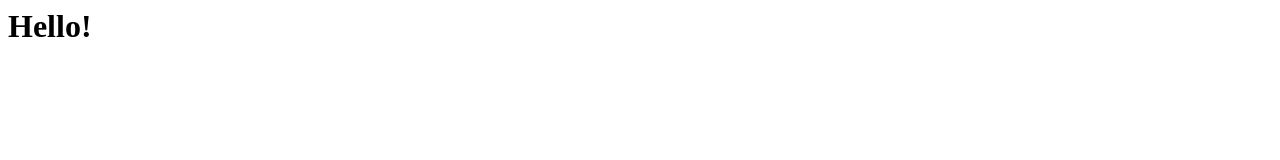
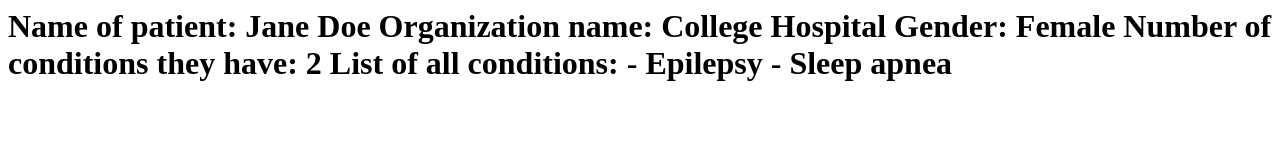
Before and after one commit to x68luo/QA-inter-winter2020, a plain HTML site: page index.html in a window 1280 px wide. Drawn offline with Linux system fonts and the light colour scheme.

Commit message:
Update index.html

```diff
--- a/index.html
+++ b/index.html
@@ -1 +1,7 @@
-<h1>Hello!</h1>
+<h1>Name of patient: Jane Doe
+Organization name: College Hospital
+Gender: Female
+Number of conditions they have: 2
+List of all conditions:
+- Epilepsy
+- Sleep apnea</h1>
```
